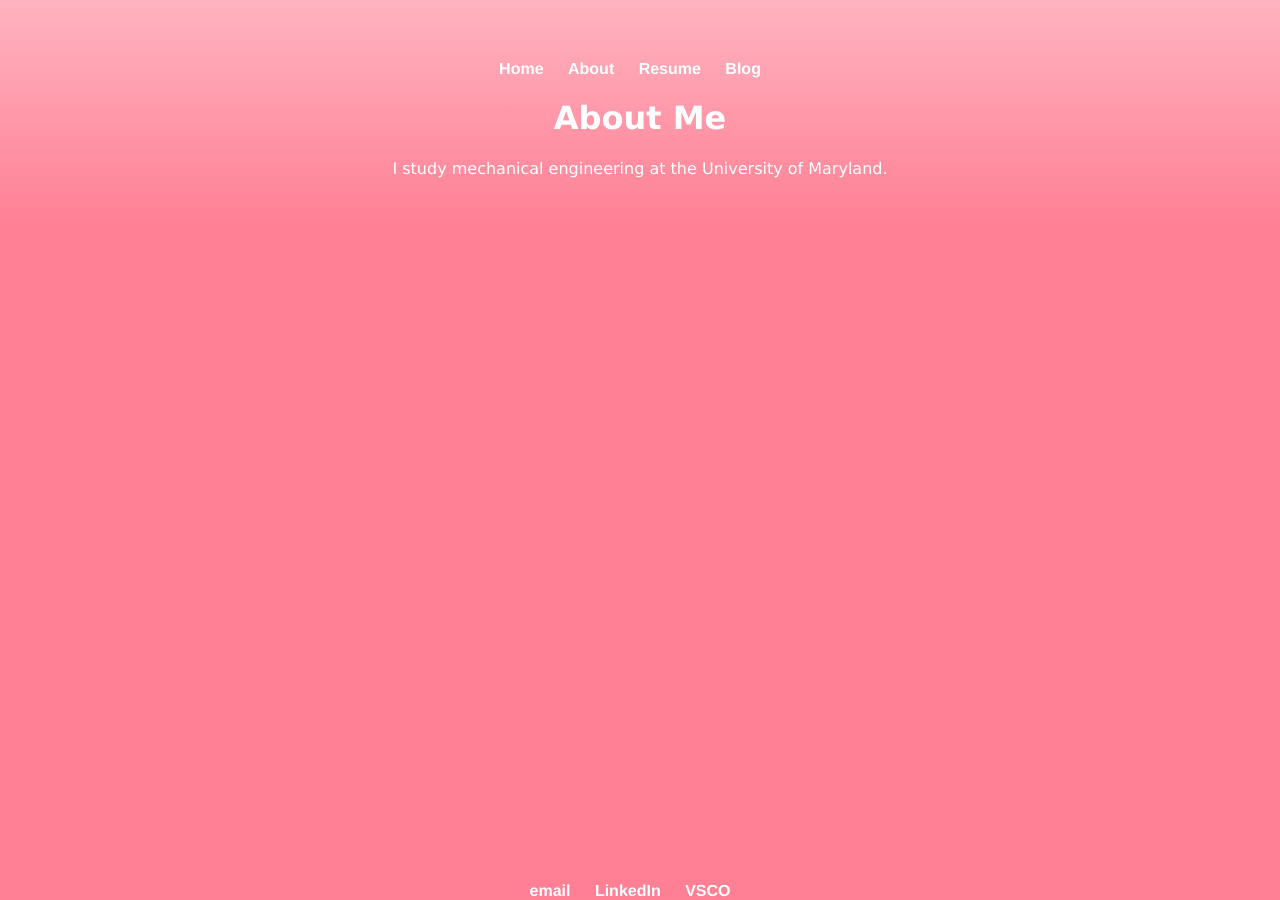
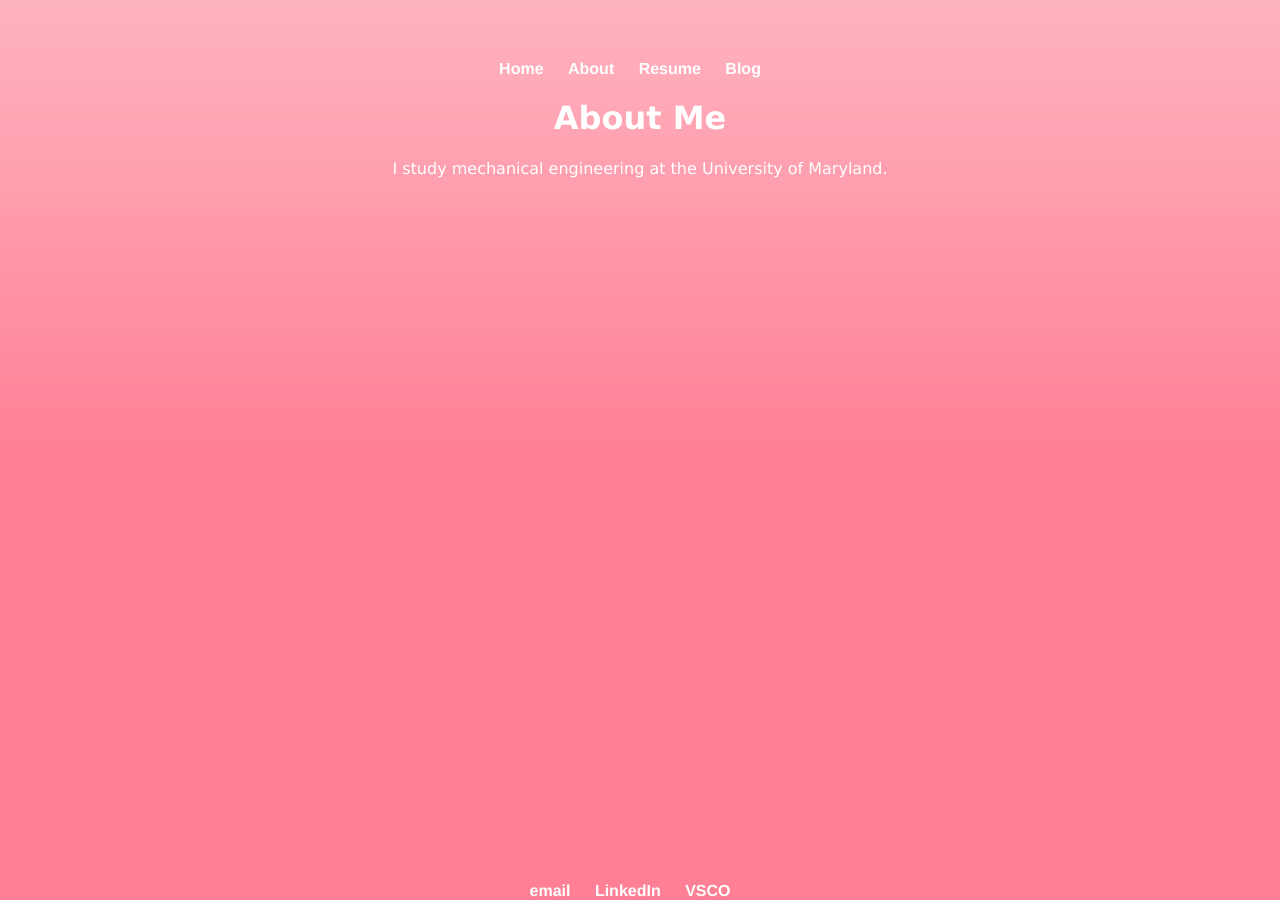
Before and after one commit to katherinekemp/katherinekemp.github.io, a Jekyll site: the page built from about/index.html, in a window 1280 px wide. Built offline with Jekyll 4.4.1, drawn with Linux system fonts in a browser that asks for light colours.

Commit message:
Update default.html

```diff
--- a/_layouts/default.html
+++ b/_layouts/default.html
@@ -24,7 +24,7 @@
 				text-align: center;
 			}
 			body, html {
-				height: 25vh;
+				height: 50vh;
 				width: 100vw;
 			}
 			footer {
```
